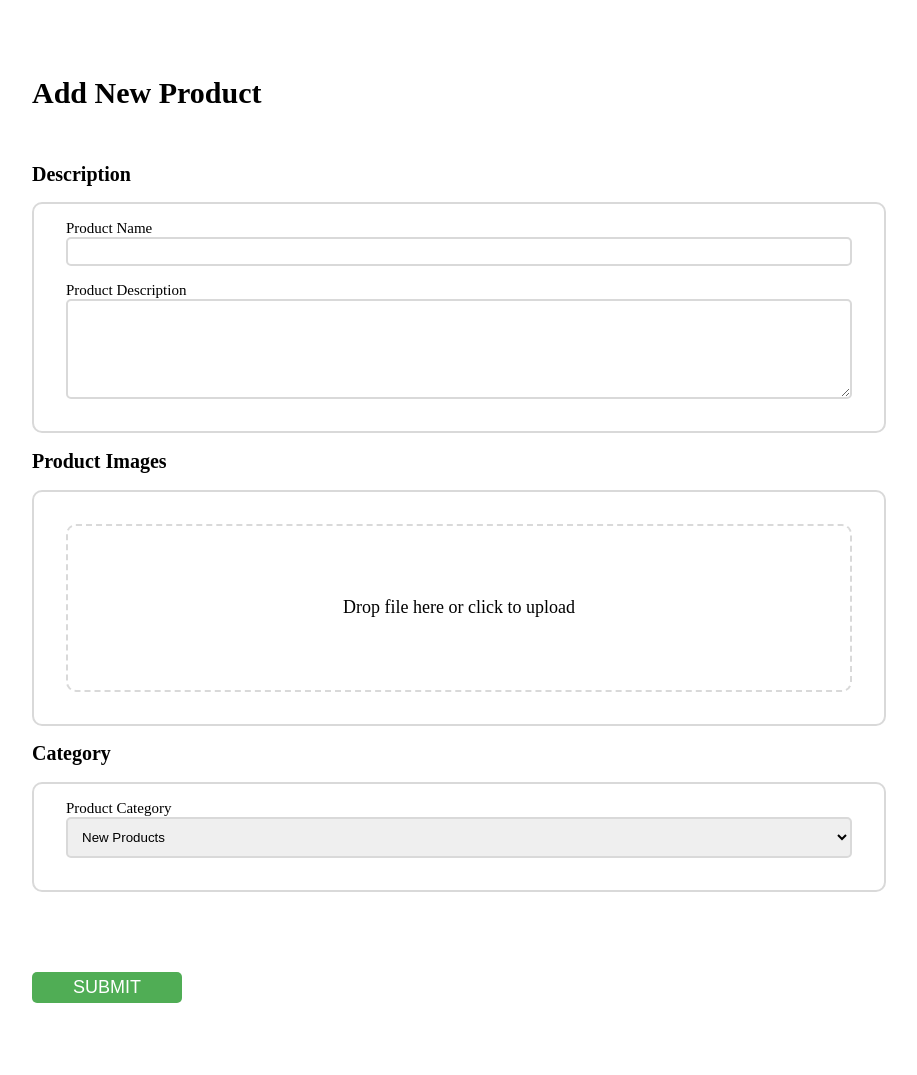
After one commit to ismailbohra/Ajar-me, a CodeIgniter app: the page made by application/views/Admin/AddProduct.php in a window 1280 px wide. The commit adds this page. Shown: the whole page, without its empty margins (306-1223 px from the left). Run offline with CodeIgniter, Linux system fonts and the light colour scheme.

Commit message:
started add products page

```diff
--- a/application/controllers/Admin.php
+++ b/application/controllers/Admin.php
@@ -13,7 +13,7 @@ class Admin extends CI_Controller
 
     public function index()
     {
-        $this->load->view('Login/Home');
+        $this->load->view('Admin/Login');
     }
 
     public function login()
@@ -33,7 +33,7 @@ class Admin extends CI_Controller
     {
         if ($_SESSION['user']) {
             $this->load->view('Admin/Header');
-            // $this->load->view('Admin/Home');
+            $this->load->view('Admin/AddProduct');
         } else {
             redirect(base_url('/admin'));
         }
--- /dev/null
+++ b/application/views/Admin/AddProduct.php
@@ -0,0 +1,138 @@
+<style>
+    .add-product-page{
+        margin-left: 250px;
+        padding:3rem 5rem;
+    }
+    .add-product-page-heading h1{
+        font-size:30px;
+    }
+    form{
+        padding-top: 1rem;
+    }
+    h2{
+        font-size:20px;
+    }
+    .add-product-desc{
+        border:2px solid #D9D9D9;
+        padding:1rem 2rem;
+        border-radius:10px;
+    }
+    label{
+        font-size:15px;
+        font-weight:500;
+    }
+    .input-field{
+        display:flex;
+        flex-direction:column;
+        margin-bottom: 1rem;
+    }
+    .add-product-desc input{
+        border:2px solid #D9D9D9;
+        border-radius:5px;
+        padding:5px 10px;
+    }
+    .add-product-desc textarea{
+        border:2px solid #D9D9D9;
+        border-radius:5px;
+        min-height:100px;
+        max-width:100%;
+    }
+    .add-product-image{
+        border:2px solid #D9D9D9;
+        padding:2rem;
+        border-radius:10px;
+    }
+    .drop-zone{
+        border:2px dashed #D9D9D9;
+        padding:2rem;
+        border-radius:10px;
+        display:flex;
+        justify-content: center;
+        align-items: center;
+        flex-direction:column;
+        position:relative;
+        overflow:hidden;
+        min-height:100px;
+    }
+    .drop-zone-text{
+        font-size:18px;
+    }
+    .drop-zone-input{
+        position:absolute;
+        width:100%;
+        height:100%;
+        opacity:0;
+        cursor: pointer;
+    }
+    .add-product-category-div{
+        border:2px solid #D9D9D9;
+        padding:1rem 2rem;
+        border-radius:10px;
+    }
+    .add-product-category-div select{
+        border:2px solid #D9D9D9;
+        border-radius:5px;
+        padding:10px;
+    }
+    .submit-button{
+        margin-top: 5rem;
+    }
+    .submit-button input{
+        padding:5px 10px;
+        width:150px;
+        border:none;
+        border-radius:5px;
+        background-color: #50AD55;
+        color:white;
+        font-size:18px;
+    }
+</style>
+
+<div class="add-product-page">
+    <div class="add-product-page-heading">
+        <h1>Add New Product</h1>
+    </div>
+    <form action="<?php echo base_url('/admin/submit-product'); ?>" method="POST">
+        <div class="add-product-form">
+            <div class="add-product-description">
+                <h2>Description</h2>
+                <div class="add-product-desc">
+                    <div class="input-field">
+                        <label for="product-name">Product Name</label>
+                        <input type="text" name="product-name" required>
+                    </div>
+                    <div class="input-field">
+                        <label for="product-desc">Product Description</label>
+                        <textarea name="product-desc" required></textarea>
+                    </div>
+                </div>
+            </div>
+            <div class="add-product-images">
+                <h2>Product Images</h2>
+                <div class="add-product-image">
+                    <div class="drop-zone">
+                        <span class="drop-zone-text">Drop file here or click to upload</span>
+                        <input type="file" name="product-image" class="drop-zone-input" required>
+                    </div>
+                </div>
+            </div>
+            <div class="add-product-category">
+                <h2>Category</h2>
+                <div class="add-product-category-div">
+                    <div class="input-field">
+                        <label for="product-name">Product Category</label>
+                        <select name="product-category" required>
+                            <option value="1">New Products</option>
+                            <option value="2">Products</option>
+                            <option value="3">Ebco</option>
+                            <option value="4">Livsmart</option>
+                        </select>
+                    </div>
+                </div>
+            </div>
+            <div class="submit-button">
+                <input type="submit" value="SUBMIT" name="submit">
+            </div>
+        </div>
+    </form>
+</div>
```
Also changed, not shown: application/views/Admin/Header.php (+36 -5 lines), application/views/Admin/Home.php (deleted), application/views/Admin/Login.php (renamed from application/views/Login/Home.php).
